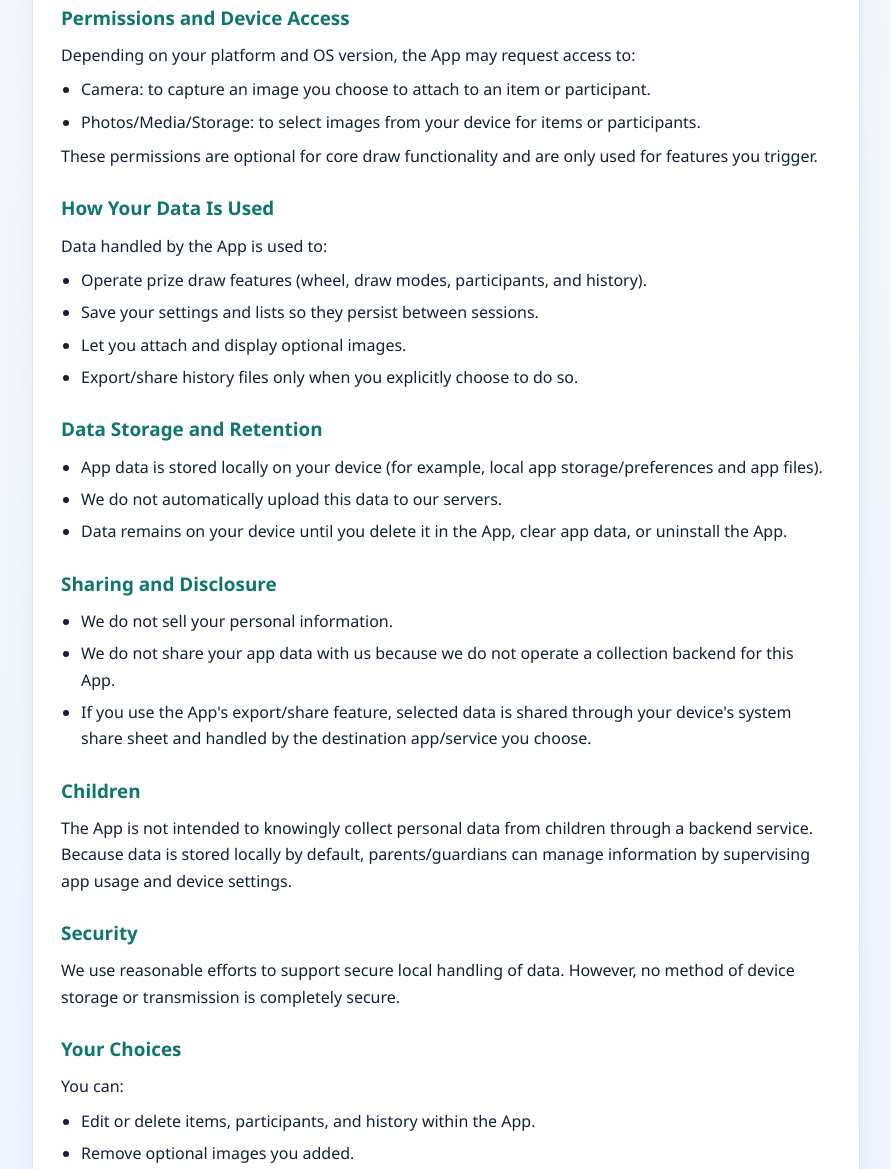
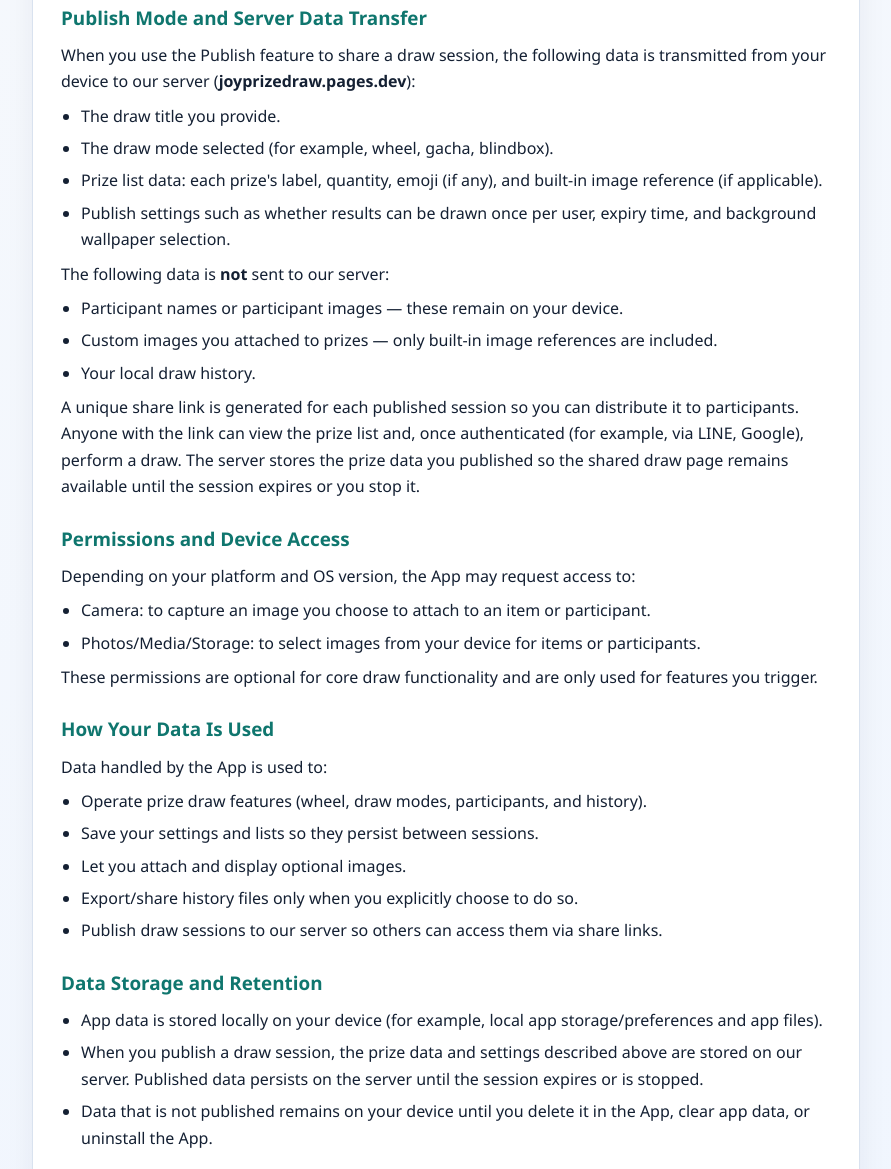
Before and after one commit to ryantsai/JoyPrizeDrawWeb, a plain HTML site: page privacy.html in a window 1280 px wide. Shown: the part 602-1771 px from the top of the page, without its empty margins (194-1085 px from the left). Drawn offline with Linux system fonts and the light colour scheme.

Commit message:
Add files via upload

```diff
--- a/privacy.html
+++ b/privacy.html
@@ -1,5 +1,6 @@
 <!doctype html>
 <html lang="en">
+
 <head>
   <meta charset="utf-8">
   <meta name="viewport" content="width=device-width, initial-scale=1">
@@ -15,7 +16,9 @@
       --accent: #0f766e;
     }
 
-    * { box-sizing: border-box; }
+    * {
+      box-sizing: border-box;
+    }
 
     body {
       margin: 0;
@@ -58,21 +61,27 @@
       color: var(--accent);
     }
 
-    p { margin: 8px 0; }
+    p {
+      margin: 8px 0;
+    }
 
     ul {
       margin: 8px 0 8px 20px;
       padding: 0;
     }
 
-    li { margin: 6px 0; }
+    li {
+      margin: 6px 0;
+    }
 
     a {
       color: #0b5ec8;
       text-decoration: none;
     }
 
-    a:hover { text-decoration: underline; }
+    a:hover {
+      text-decoration: underline;
+    }
 
     footer {
       margin-top: 24px;
@@ -83,19 +92,21 @@
     }
   </style>
 </head>
+
 <body>
   <main class="wrap">
     <article class="card">
       <h1>Privacy Policy for Joy Prize Draw</h1>
-      <p class="updated"><strong>Last updated:</strong> March 5, 2026</p>
+      <p class="updated"><strong>Last updated:</strong> April 19, 2026</p>
 
       <p>This Privacy Policy explains how Joy Prize Draw ("the App") handles information.</p>
 
       <h2>Summary</h2>
       <ul>
-        <li>The App is designed to run primarily on your device.</li>
-        <li>We do not run a backend service to collect your personal data from the App.</li>
-        <li>Data you enter (such as item names, participant names, draw history, and optional images) is stored locally on your device.</li>
+        <li>The App runs primarily on your device; most data stays local.</li>
+        <li>When you use Publish mode to share a draw session, prize data you entered (labels, quantities, emojis) is
+          sent to our server so others can view and interact with the draw via a share link.</li>
+        <li>Participant names, custom images, and draw history are never uploaded to our server.</li>
       </ul>
 
       <h2>Information the App Handles</h2>
@@ -106,6 +117,28 @@
         <li>Draw history generated by your usage (winner results, timestamps, and related draw details).</li>
         <li>Optional images you select or capture for items/participants.</li>
       </ul>
+
+      <h2>Publish Mode and Server Data Transfer</h2>
+      <p>When you use the Publish feature to share a draw session, the following data is transmitted from your device to
+        our server (<strong>joyprizedraw.pages.dev</strong>):</p>
+      <ul>
+        <li>The draw title you provide.</li>
+        <li>The draw mode selected (for example, wheel, gacha, blindbox).</li>
+        <li>Prize list data: each prize's label, quantity, emoji (if any), and built-in image reference (if applicable).
+        </li>
+        <li>Publish settings such as whether results can be drawn once per user, expiry time, and background wallpaper
+          selection.</li>
+      </ul>
+      <p>The following data is <strong>not</strong> sent to our server:</p>
+      <ul>
+        <li>Participant names or participant images — these remain on your device.</li>
+        <li>Custom images you attached to prizes — only built-in image references are included.</li>
+        <li>Your local draw history.</li>
+      </ul>
+      <p>A unique share link is generated for each published session so you can distribute it to participants. Anyone
+        with the link can view the prize list and, once authenticated (for example, via LINE, Google), perform a draw.
+        The server stores the prize data you published so the shared draw page remains available until the session
+        expires or you stop it.</p>
 
       <h2>Permissions and Device Access</h2>
       <p>Depending on your platform and OS version, the App may request access to:</p>
@@ -122,27 +155,37 @@
         <li>Save your settings and lists so they persist between sessions.</li>
         <li>Let you attach and display optional images.</li>
         <li>Export/share history files only when you explicitly choose to do so.</li>
+        <li>Publish draw sessions to our server so others can access them via share links.</li>
       </ul>
 
       <h2>Data Storage and Retention</h2>
       <ul>
         <li>App data is stored locally on your device (for example, local app storage/preferences and app files).</li>
-        <li>We do not automatically upload this data to our servers.</li>
-        <li>Data remains on your device until you delete it in the App, clear app data, or uninstall the App.</li>
+        <li>When you publish a draw session, the prize data and settings described above are stored on our server.
+          Published data persists on the server until the session expires or is stopped.</li>
+        <li>Data that is not published remains on your device until you delete it in the App, clear app data, or
+          uninstall the App.</li>
       </ul>
 
       <h2>Sharing and Disclosure</h2>
       <ul>
         <li>We do not sell your personal information.</li>
-        <li>We do not share your app data with us because we do not operate a collection backend for this App.</li>
-        <li>If you use the App's export/share feature, selected data is shared through your device's system share sheet and handled by the destination app/service you choose.</li>
+        <li>Prize data (labels, quantities, emojis, built-in image references) is transmitted to our server only when
+          you choose to publish a draw session.</li>
+        <li>Published sessions are accessible to anyone with the share link. You control who receives the link.</li>
+        <li>If you use the App's export/share feature for local data, selected data is shared through your device's
+          system share sheet and handled by the destination app/service you choose.</li>
       </ul>
 
       <h2>Children</h2>
-      <p>The App is not intended to knowingly collect personal data from children through a backend service. Because data is stored locally by default, parents/guardians can manage information by supervising app usage and device settings.</p>
+      <p>The App is not intended for use by children under the age of 4. We do not knowingly collect personal data from
+        children through our server. Prize data published to our server contains only the content a user chooses to
+        share (labels, quantities, emojis, and built-in image references). Parents or guardians who publish sessions
+        should be aware that share links make prize data accessible to anyone who receives the link.</p>
 
       <h2>Security</h2>
-      <p>We use reasonable efforts to support secure local handling of data. However, no method of device storage or transmission is completely secure.</p>
+      <p>We use reasonable efforts to support secure handling of data, both locally and in transit to our server
+        (HTTPS). However, no method of storage or transmission is completely secure.</p>
 
       <h2>Your Choices</h2>
       <p>You can:</p>
@@ -151,10 +194,12 @@
         <li>Remove optional images you added.</li>
         <li>Revoke permissions (camera/photos) through your device settings.</li>
         <li>Delete app data by clearing storage or uninstalling the App.</li>
+        <li>Stop or let expire any published draw session to remove it from the server.</li>
       </ul>
 
       <h2>Changes to This Policy</h2>
-      <p>We may update this Privacy Policy from time to time. Updates will be reflected by revising the "Last updated" date above.</p>
+      <p>We may update this Privacy Policy from time to time. Updates will be reflected by revising the "Last updated"
+        date above.</p>
 
       <h2>Contact</h2>
       <p>If you have questions about this Privacy Policy, contact us at:</p>
@@ -168,4 +213,5 @@
     </article>
   </main>
 </body>
+
 </html>
```
